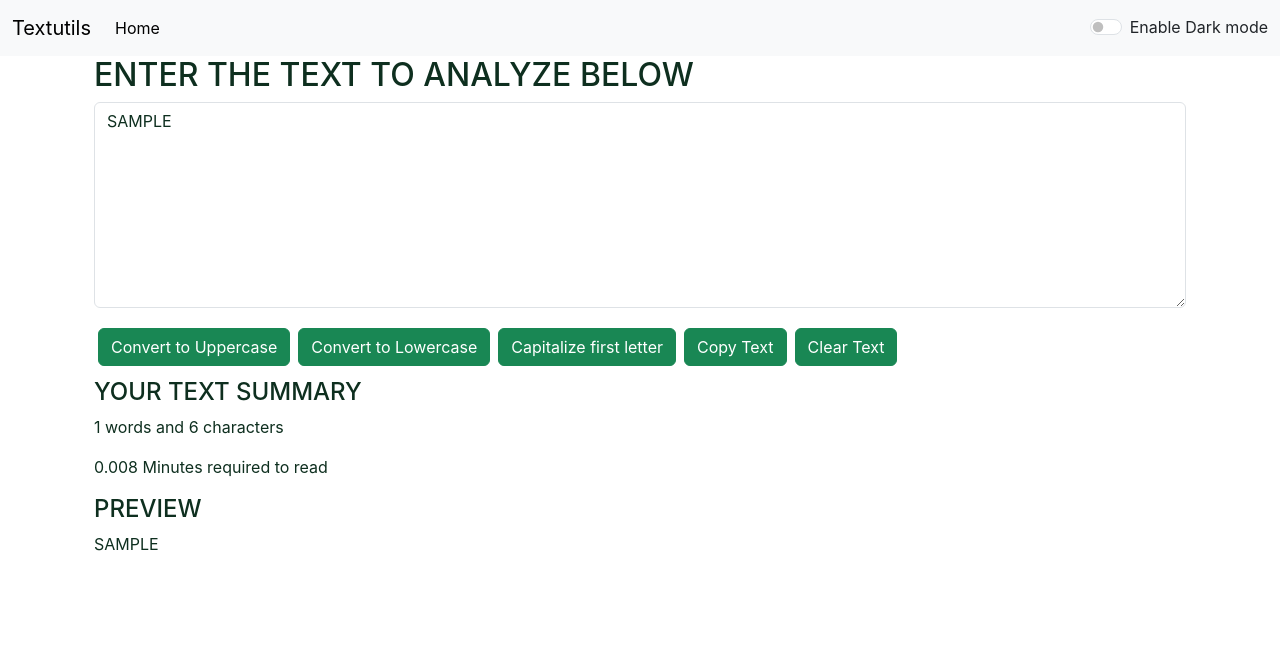
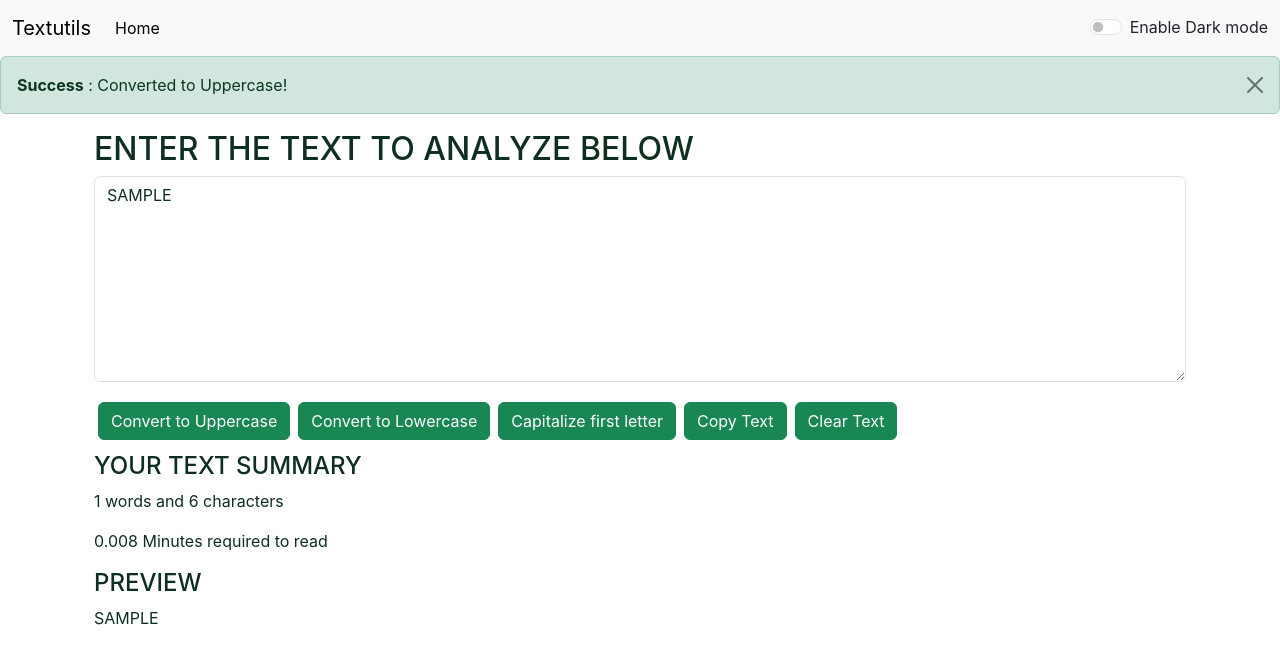
Before and after one commit to aayu0810/textutils, a React (Create React App) app: page / in a window 1280 px wide. Both pictures are taken after typing "Sample" into the empty fields and a click on the button "Convert to Uppercase". Shown: the top 664 px of the page. Built offline with nearby package versions, Linux system fonts and the light colour scheme.

Commit message:
Addind and dismissing Alert using showalert method

```diff
--- a/src/App.js
+++ b/src/App.js
@@ -4,19 +4,35 @@
 import Navbar from './components/Navbar';
 import TextForm from './components/TextForm';
 import React, { useState } from 'react';
+import Alert from './components/Alert';
 
 function App() {
   const[mode,setMode] = useState('light');
+ const [alert, setAlert]= useState (null);
+
+ const showAlert= (message,type) => {
+setAlert ({
+  msg: message,
+  type :type
+})
+setTimeout(()=>{
+  setAlert(null);
+},3000);
+
+
+ }
 
 
 const toggleMode = ()=>{
   if(mode ==='light'){
     setMode('dark');
     document.body.style.backgroundColor = '#0e2f1f';
+    showAlert ( "Dark mode has been enabled", "success");
   }
 else{
   setMode('light');
   document.body.style.backgroundColor = 'white';
+  showAlert ( "Light mode has been enabled", "success");
 }
 }
 
@@ -25,8 +41,9 @@
   return (
     <>
    <Navbar title ="Textutils" mode={mode} toggleMode={toggleMode}/>
+   <Alert alert ={alert}/>
     <div className= "container">
-    <TextForm heading ="ENTER THE TEXT TO ANALYZE BELOW" mode={mode}/>
+    <TextForm showAlert={showAlert} heading ="ENTER THE TEXT TO ANALYZE BELOW" mode={mode}/>
    {/* <Navbar title ="TextUtils" aboutText ="About TextUtile"/>*/}
     </div>
 
--- /dev/null
+++ b/src/components/Alert.js
@@ -0,0 +1,21 @@
+import React from 'react'
+
+function Alert(props) {
+
+
+    const Capitalize =(word)=> {
+ const lower = word.toLowerCase();
+ return lower.charAt(0).toUpperCase() + lower.slice(1);
+
+ }
+
+    return (
+
+     props.alert && <div className={`alert alert-${props.alert.type} alert-dismissible fade show`} role="alert">
+       <strong>{ Capitalize(props.alert.type) }</strong> : {props.alert.msg}
+  <button type="button" className="btn-close" data-bs-dismiss="alert" aria-label="Close"></button>
+</div>
+  )
+}
+
+export default Alert
--- a/src/components/TextForm.js
+++ b/src/components/TextForm.js
@@ -6,29 +6,39 @@
 console.log("Uppercase was clicked"+ text);
 let newText = text.toUpperCase();
 setText(newText)
+props.showAlert("Converted to Uppercase!","success");
+ }
 
- }
  const handleOnchange = (event) =>{
     console.log("On change");
     setText(event.target.value)
+
  }
 
  const handleClearClick = (event) =>{
     let newText=" ";
     setText(newText)
- }
+    props.showAlert("Text has been cleared!","success");
+
+  }
+
 
    const handleLoClick=() => {
         console.log("Lowercase was clicked" + text);
         let newText = text.toLowerCase();
-        setText(newText);
-    }
+        setText(newText)
+        props.showAlert("Converted to Lowercase!","success");
+
+      }
+
+
 
 
     const handleCapClick = ()=>{
         console.log("Capitalize First Word"+ text);
         let newText = text.slice(0,1).toUpperCase()+ text.slice(1,text.length);
-        setText(newText)
+        setText(newText);
+        props.showAlert("First letter has been Capitalized!","success");
 
          }
 
@@ -38,10 +48,12 @@
             text.select();
             text.setSelectionRange(0,9999);
             navigator.clipboard.writeText(text.value);
+            props.showAlert("Text has been copied!","success");
              }
 
+
              const[text,setText]= useState('');
-  return (
+  return(
   <>
     <div className="container" style = {{color: props.mode === 'dark'?'white':'#0e2f1f'}}>
      <h2>{props.heading}</h2>
@@ -49,7 +61,7 @@
   <textarea className="form-control" value={text} onChange = {handleOnchange} style={{backgroundColor : props.mode ==='dark'?'grey':'white' , color : props.mode==='dark'?'white':'#0e2f1f'}}id="myBox" rows="8"></textarea>
 </div>
     <button className="btn btn-success mx-1 my-1" onClick ={handleUpClick}>Convert to Uppercase</button>
-    <button className="btn btn-success mx-1 my-1" onClick ={handleUpClick}>Convert to Lowercase</button>
+    <button className="btn btn-success mx-1 my-1" onClick ={handleLoClick}>Convert to Lowercase</button>
     <button className="btn btn-success mx-1 my-1" onClick ={handleCapClick}>Capitalize first letter </button>
     <button className="btn btn-success mx-1 my-1" onClick ={handleCopy}>Copy Text </button>
     <button className="btn btn-success mx-1 my-1" onClick ={handleClearClick}>Clear Text </button>
@@ -67,4 +79,7 @@
 </>
 
   )
-}
+
+
+
+  }
```
